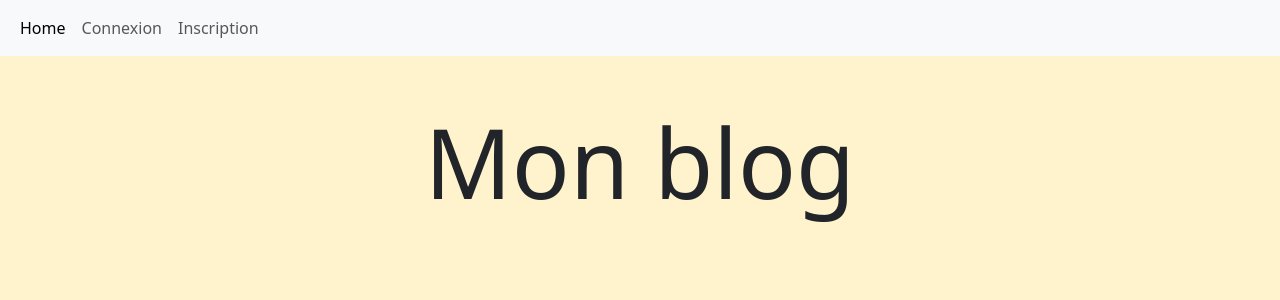
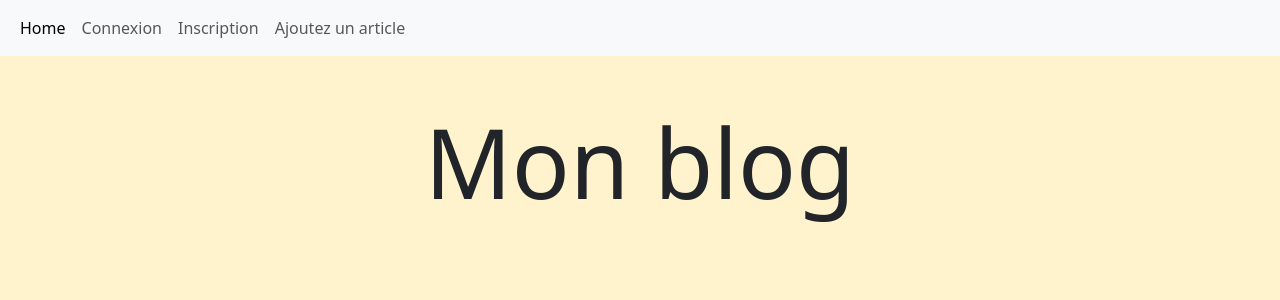
Before and after one commit to helene-cezard/blog-symfony, a Symfony app: template templates/base.html.twig in a window 1280 px wide. Shown: the top 300 px of the page. Run offline with Twig, Linux system fonts and the light colour scheme; the template is opened without the code that fills it, so the values that code supplies are empty; some libraries are stand-ins or nearby versions.

Commit message:
modification navbar

```diff
--- a/templates/base.html.twig
+++ b/templates/base.html.twig
@@ -24,6 +24,9 @@
             <li class="nav-item">
             <a class="nav-link" href="{{ path ( 'user_add' ) }}">Inscription</a>
             </li>
+            <li class="nav-item">
+            <a class="nav-link" href="{{ path ( 'article_add' ) }}">Ajoutez un article</a>
+            </li>
         </ul>
         </div>
     </div>
```
